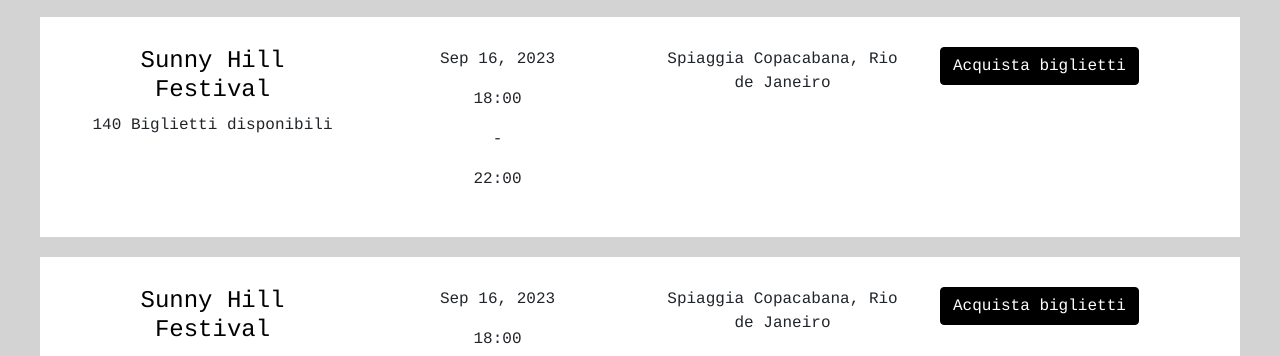
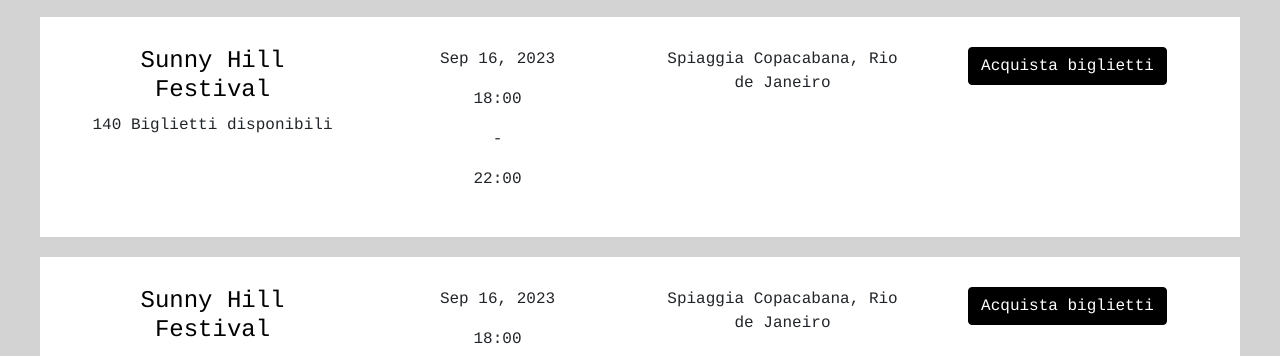
Before and after one commit to Postitisnt/TecWebLab_23-24, a plain HTML site: page Lect5_JS_Lab_2/Esercizi/Esercizio Esame in due parti/Parte1/indexPt1.html in a window 1280 px wide. Shown: the part 427-783 px from the top of the page. Drawn offline with nearby package versions, Linux system fonts and the light colour scheme.

Commit message:
Correzione errore style.css

```diff
--- a/Lect5_JS_Lab_2/Esercizi/Esercizio Esame in due parti/Parte1/style.css
+++ b/Lect5_JS_Lab_2/Esercizi/Esercizio Esame in due parti/Parte1/style.css
@@ -41,7 +41,7 @@ h4 {
 	padding-bottom: 100px;
 }
 
-.col-lg-1 {
+.col-lg-3 {
 	text-align: center;
 }
 
--- a/Lect5_JS_Lab_2/Esercizi/Esercizio Esame in due parti/Parte2/style.css
+++ b/Lect5_JS_Lab_2/Esercizi/Esercizio Esame in due parti/Parte2/style.css
@@ -41,7 +41,7 @@ h4 {
 	padding-bottom: 100px;
 }
 
-.col-lg-1 {
+.col-lg-3 {
 	text-align: center;
 }
 
@@ -49,7 +49,7 @@ h4 {
 	background-color: black;
 	border-color: black;
 	font-family: "Courier";
-	color: white
+	color: white;
 }
 
 .col-md-12.col-lg-3 a {
```
